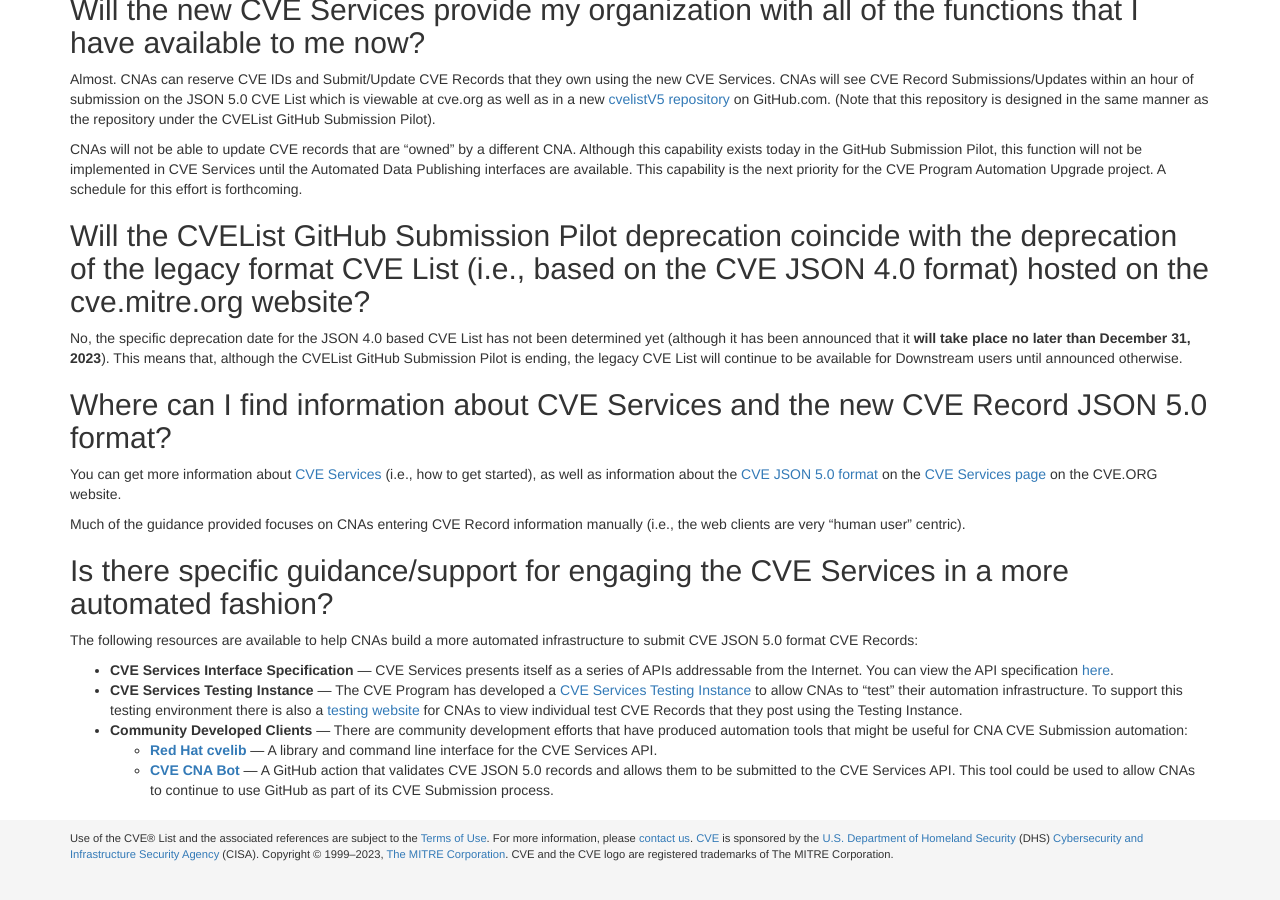
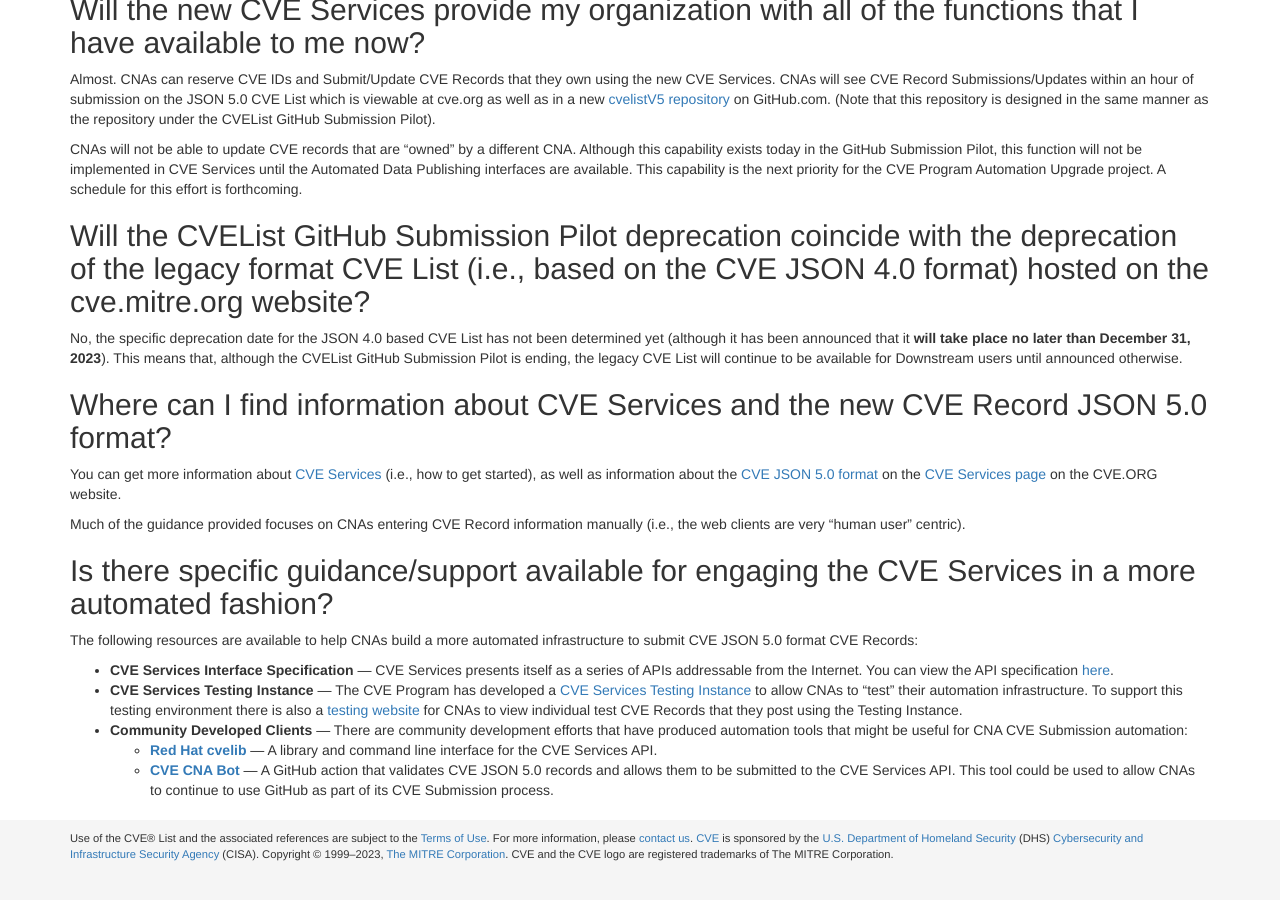
Before and after one commit to CVEProject/cveproject.github.io, a Jekyll site: the page built from cvelist-github-pilot-deprecation-faqs.md, in a window 1280 px wide and 900 px high, scrolled down 608 px. Built offline with Jekyll 4.4.1, drawn with Linux system fonts in a browser that asks for light colours; nearby versions of some CDN libraries.

Commit message:
Update cvelist-github-pilot-deprecation-faqs.md

```diff
--- a/cvelist-github-pilot-deprecation-faqs.md
+++ b/cvelist-github-pilot-deprecation-faqs.md
@@ -30,7 +30,7 @@ You can get more information about [CVE Services](https://www.cve.org/AllResourc
 
 Much of the guidance provided focuses on CNAs entering CVE Record information manually (i.e., the web clients are very “human user” centric).
 
-## Is there specific guidance/support for engaging the CVE Services in a more automated fashion?
+## Is there specific guidance/support available for engaging the CVE Services in a more automated fashion?
 
 The following resources are available to help CNAs build a more automated infrastructure to submit CVE JSON 5.0 format CVE Records:
 
```
